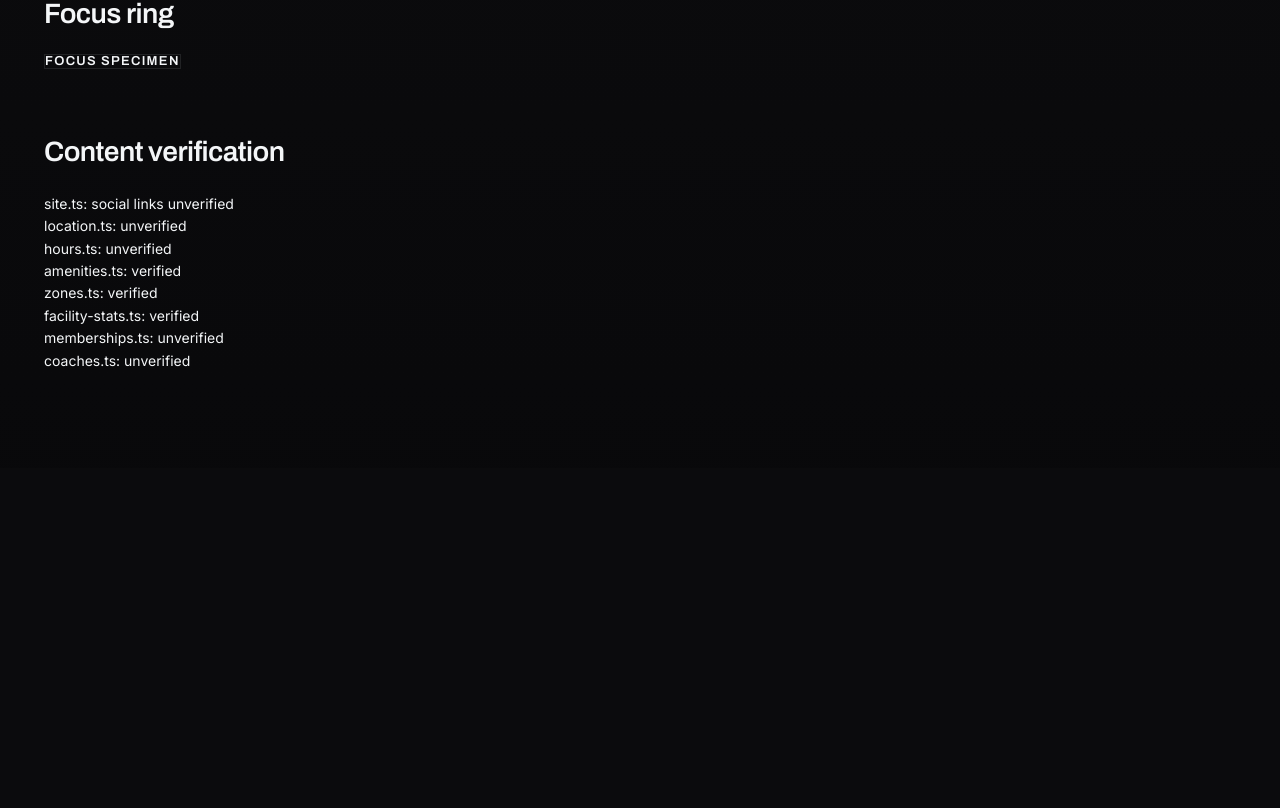
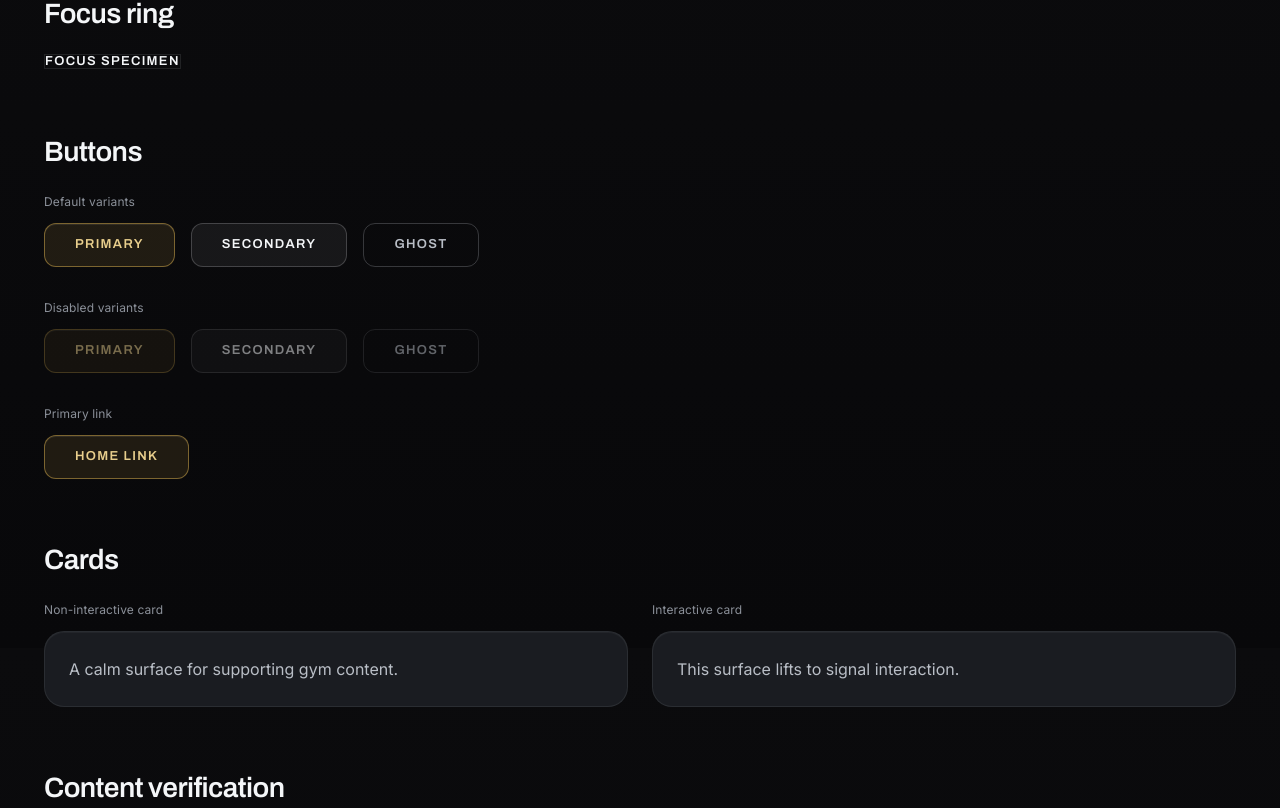
Before and after one commit to hashhaam/core-club, a Next.js app: page / in a window 1280 px wide. Shown: the part 1752-2560 px from the top of the page. Before the commit the page ends 2220 px from the top, so only its background shows below. Built offline with nearby package versions, Linux system fonts and the light colour scheme.

Commit message:
feat: add UI primitives and app fallbacks

```diff
--- /dev/null
+++ b/app/error.tsx
@@ -0,0 +1,35 @@
+"use client";
+
+import { useEffect } from "react";
+
+import { Button } from "@/components/ui/button";
+
+export default function Error({
+  error,
+  reset,
+}: {
+  error: Error & { digest?: string };
+  reset: () => void;
+}) {
+  useEffect(() => {
+    console.error(error);
+  }, [error]);
+
+  return (
+    <div className="container-cc section-cc flex min-h-[60vh] items-center">
+      <div>
+        <p className="t-eyebrow text-error">ERROR</p>
+        <h1 className="t-h2 mt-4">Something went wrong.</h1>
+        <p className="t-body mt-4 text-titanium">
+          We could not complete your request. Please try again.
+        </p>
+        <div className="mt-8 flex flex-wrap gap-4">
+          <Button onClick={reset}>TRY AGAIN</Button>
+          <Button variant="ghost" href="/">
+            BACK TO HOME
+          </Button>
+        </div>
+      </div>
+    </div>
+  );
+}
--- /dev/null
+++ b/app/loading.tsx
@@ -0,0 +1,10 @@
+export default function Loading() {
+  return (
+    <div className="container-cc section-cc flex min-h-[60vh] items-center justify-center">
+      <div role="status">
+        <div className="size-6 animate-spin rounded-full border border-[rgba(185,190,198,0.26)] border-t-gold motion-reduce:animate-none" />
+        <h1 className="sr-only">Loading</h1>
+      </div>
+    </div>
+  );
+}
--- /dev/null
+++ b/app/not-found.tsx
@@ -0,0 +1,24 @@
+import type { Metadata } from "next";
+
+import { Button } from "@/components/ui/button";
+
+export const metadata: Metadata = {
+  title: "Page Not Found",
+};
+
+export default function NotFound() {
+  return (
+    <div className="container-cc section-cc flex min-h-[60vh] items-center">
+      <div>
+        <p className="t-eyebrow text-muted">404</p>
+        <h1 className="t-h2 mt-4">Page not found.</h1>
+        <p className="t-body mt-4 text-titanium">
+          The page you requested does not exist.
+        </p>
+        <Button href="/" className="mt-8">
+          BACK TO HOME
+        </Button>
+      </div>
+    </div>
+  );
+}
--- a/app/page.tsx
+++ b/app/page.tsx
@@ -1,5 +1,7 @@
 // Temporary Phase 0 token specimen. This page will be entirely replaced in Phase 2.
 
+import { Button } from "@/components/ui/button";
+import { Card } from "@/components/ui/card";
 import { coaches } from "@/content/coaches";
 import { amenities } from "@/content/amenities";
 import { facilityStats } from "@/content/facility-stats";
@@ -134,7 +136,9 @@ export default function Home() {
           {colours.map((colour) => (
             <div key={colour.name}>
               <div
-                className={`size-20 border border-hairline ${colour.className}`}
+                className={["size-20 border border-hairline", colour.className].join(
+                  " ",
+                )}
               />
               <p className="t-caption mt-2">{colour.name}</p>
               <p className="t-caption text-muted">{colour.value}</p>
@@ -149,7 +153,10 @@ export default function Home() {
           {(["sm", "md", "lg"] as const).map((radius) => (
             <div key={radius}>
               <div
-                className={`size-24 border border-hairline-strong bg-surface-1 ${radiusClassNames[radius]}`}
+                className={[
+                  "size-24 border border-hairline-strong bg-surface-1",
+                  radiusClassNames[radius],
+                ].join(" ")}
                 style={{ borderRadius: `var(--radius-cc-${radius})` }}
               />
               <p className="t-caption mt-2">--radius-cc-{radius}</p>
@@ -170,6 +177,60 @@ export default function Home() {
       </section>
 
       <section className="mt-16">
+        <h2 className="t-h3">Buttons</h2>
+        <div className="mt-6 space-y-8">
+          <div>
+            <p className="t-caption text-muted">Default variants</p>
+            <div className="mt-3 flex flex-wrap gap-4">
+              <Button>PRIMARY</Button>
+              <Button variant="secondary">SECONDARY</Button>
+              <Button variant="ghost">GHOST</Button>
+            </div>
+          </div>
+          <div>
+            <p className="t-caption text-muted">Disabled variants</p>
+            <div className="mt-3 flex flex-wrap gap-4">
+              <Button disabled>PRIMARY</Button>
+              <Button variant="secondary" disabled>
+                SECONDARY
+              </Button>
+              <Button variant="ghost" disabled>
+                GHOST
+              </Button>
+            </div>
+          </div>
+          <div>
+            <p className="t-caption text-muted">Primary link</p>
+            <Button href="/" className="mt-3">
+              HOME LINK
+            </Button>
+          </div>
+        </div>
+      </section>
+
+      <section className="mt-16">
+        <h2 className="t-h3">Cards</h2>
+        <div className="mt-6 grid gap-6 md:grid-cols-2">
+          <div>
+            <p className="t-caption text-muted">Non-interactive card</p>
+            <Card className="mt-3 p-6">
+              <p className="t-body text-titanium">
+                A calm surface for supporting gym content.
+              </p>
+            </Card>
+          </div>
+          <div>
+            <p className="t-caption text-muted">Interactive card</p>
+            <Card interactive className="mt-3 p-6">
+              <p className="t-body text-titanium">
+                This surface lifts to signal interaction.
+              </p>
+            </Card>
+          </div>
+        </div>
+      </section>
+
+      <section className="mt-16">
         <h2 className="t-h3">Content verification</h2>
         <ul className="t-small mt-6">
           {contentStatus.map((entry) => (
--- /dev/null
+++ b/components/ui/button.tsx
@@ -0,0 +1,72 @@
+import Link from "next/link";
+import type { ButtonHTMLAttributes, ReactNode } from "react";
+
+export type ButtonProps = {
+  variant?: "primary" | "secondary" | "ghost";
+  href?: string;
+  children: ReactNode;
+  className?: string;
+  disabled?: boolean;
+} & ButtonHTMLAttributes<HTMLButtonElement>;
+
+const BASE_CLASSES =
+  "t-button inline-flex min-h-[44px] items-center justify-center rounded-cc-sm border px-[30px] py-[14px] transition-[background-color,border-color,color,box-shadow] duration-[var(--cc-dur-fast)] ease-[var(--ease-cc)]";
+
+const VARIANT_CLASSES = {
+  primary:
+    "border-[rgba(200,162,74,0.55)] bg-[rgba(200,162,74,0.12)] text-gold-lift shadow-[inset_0_1px_0_rgba(255,255,255,0.08)] hover:border-gold hover:bg-gold hover:text-core-black hover:shadow-[0_0_32px_rgba(200,162,74,0.25)]",
+  secondary:
+    "border-[rgba(244,246,248,0.20)] bg-[rgba(244,246,248,0.06)] text-core-white hover:border-[rgba(244,246,248,0.34)] hover:bg-[rgba(244,246,248,0.12)]",
+  ghost:
+    "border-[rgba(185,190,198,0.26)] bg-transparent text-titanium hover:border-[rgba(185,190,198,0.50)] hover:text-core-white",
+} as const;
+
+const DISABLED_CLASSES = "pointer-events-none cursor-not-allowed opacity-50";
+const ENABLED_CLASSES = "cursor-pointer";
+
+export function Button({
+  variant = "primary",
+  href,
+  children,
+  className,
+  disabled = false,
+  type = "button",
+  ...buttonProps
+}: ButtonProps) {
+  const classes = [
+    BASE_CLASSES,
+    VARIANT_CLASSES[variant],
+    disabled ? DISABLED_CLASSES : ENABLED_CLASSES,
+    className,
+  ]
+    .filter(Boolean)
+    .join(" ");
+
+  if (href) {
+    const external = href.startsWith("http");
+
+    return (
+      <Link
+        href={href}
+        className={classes}
+        aria-disabled={disabled || undefined}
+        tabIndex={disabled ? -1 : undefined}
+        target={external ? "_blank" : undefined}
+        rel={external ? "noopener noreferrer" : undefined}
+      >
+        {children}
+      </Link>
+    );
+  }
+
+  return (
+    <button
+      {...buttonProps}
+      type={type}
+      className={classes}
+      disabled={disabled}
+    >
+      {children}
+    </button>
+  );
+}
--- /dev/null
+++ b/components/ui/card.tsx
@@ -0,0 +1,38 @@
+import type { ReactNode } from "react";
+
+export type CardProps = {
+  as?: "div" | "article" | "li";
+  interactive?: boolean;
+  children: ReactNode;
+  className?: string;
+};
+
+const BASE_CLASSES =
+  "rounded-cc-md border border-[rgba(185,190,198,0.10)] bg-surface-2 shadow-[inset_0_1px_0_rgba(255,255,255,0.04)]";
+
+const INTERACTIVE_CLASSES =
+  "transition-[transform,border-color] duration-[var(--cc-dur)] ease-[var(--ease-cc)] hover:[transform:translateY(-4px)] hover:border-[rgba(185,190,198,0.22)] motion-reduce:hover:[transform:translateY(0)]";
+
+export function Card({
+  as = "div",
+  interactive = false,
+  children,
+  className,
+}: CardProps) {
+  const classes = [
+    BASE_CLASSES,
+    interactive ? INTERACTIVE_CLASSES : "",
+    className,
+  ]
+    .filter(Boolean)
+    .join(" ");
+
+  switch (as) {
+    case "article":
+      return <article className={classes}>{children}</article>;
+    case "li":
+      return <li className={classes}>{children}</li>;
+    default:
+      return <div className={classes}>{children}</div>;
+  }
+}
```
